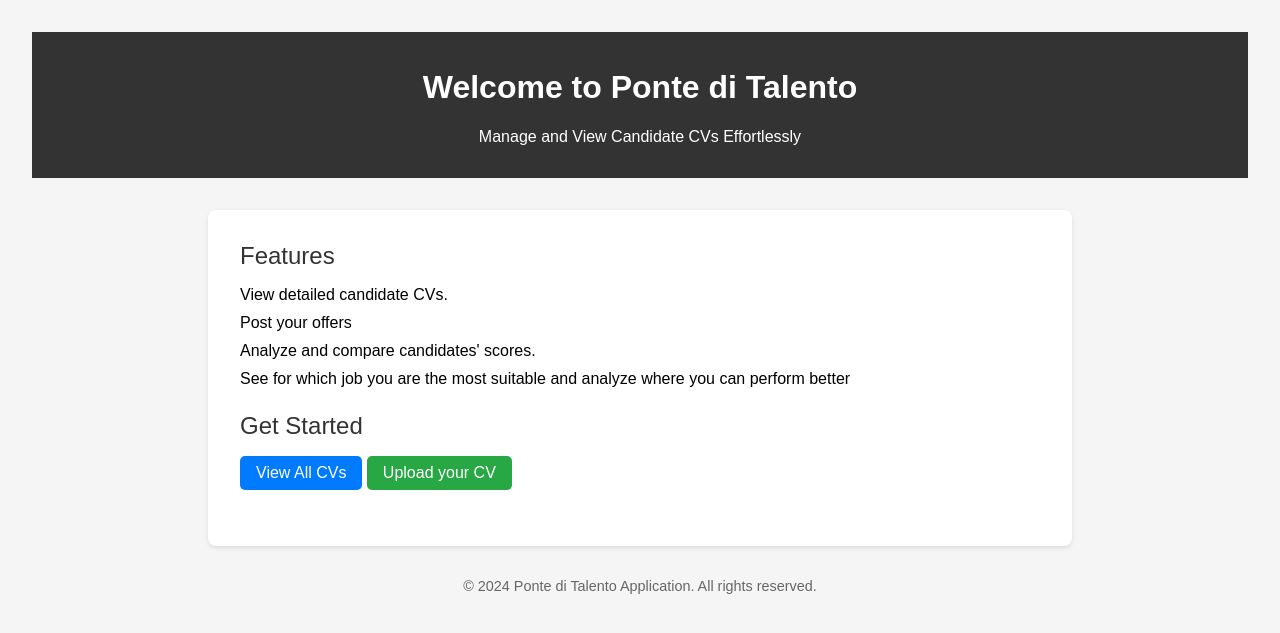
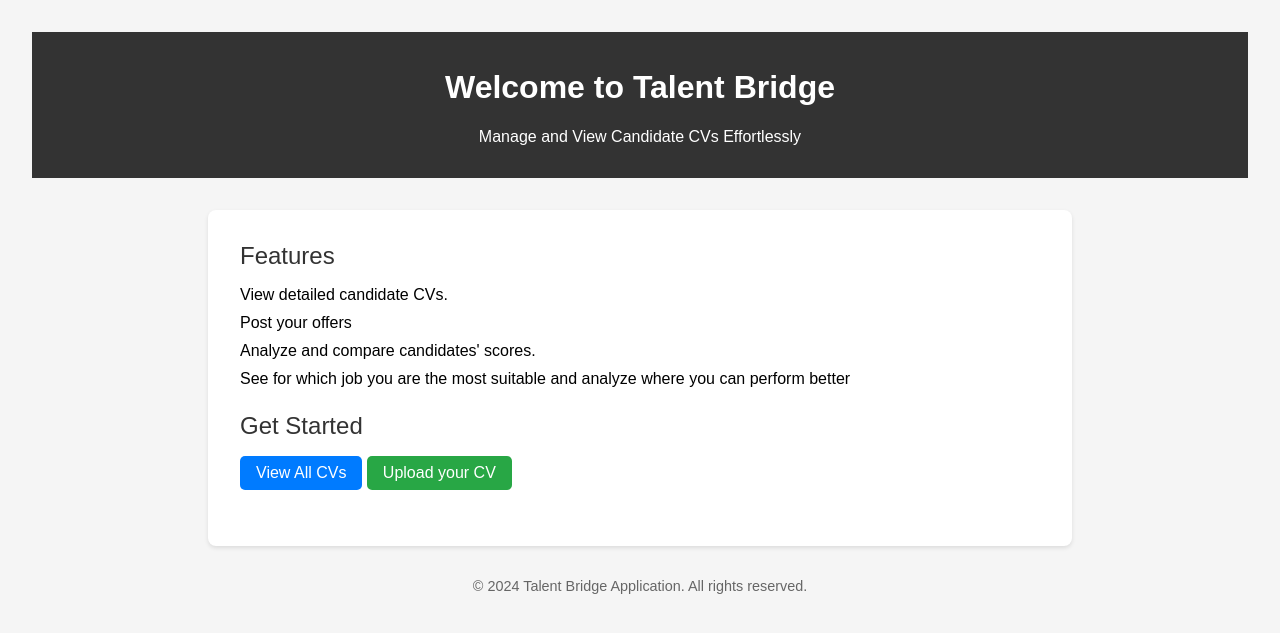
Before and after one commit to TheoHorn/scoring_job_cv, a Flask app: template app/templates/home.html in a window 1280 px wide. Shown: the part 50-683 px from the top of the page. Run offline with Flask 3, Linux system fonts and the light colour scheme; the template is opened without the code that fills it, so the values that code supplies are empty; parts of the project's set-up code (start-up, migrations or seed data) failed here and were passed over.

Commit message:
[FIX] name

```diff
--- a/app/templates/home.html
+++ b/app/templates/home.html
@@ -3,7 +3,7 @@
 {% block content %}
 <!-- Header -->
 <div class="cv-home-header">
-    <h1>Welcome to Ponte di Talento</h1>
+    <h1>Welcome to Talent Bridge</h1>
     <p>Manage and View Candidate CVs Effortlessly</p>
 </div>
 
@@ -28,6 +28,6 @@
 
 <!-- Footer -->
 <div class="cv-home-footer">
-    <p>&copy; 2024 Ponte di Talento Application. All rights reserved.</p>
+    <p>&copy; 2024 Talent Bridge Application. All rights reserved.</p>
 </div>
 {% endblock %}
```
